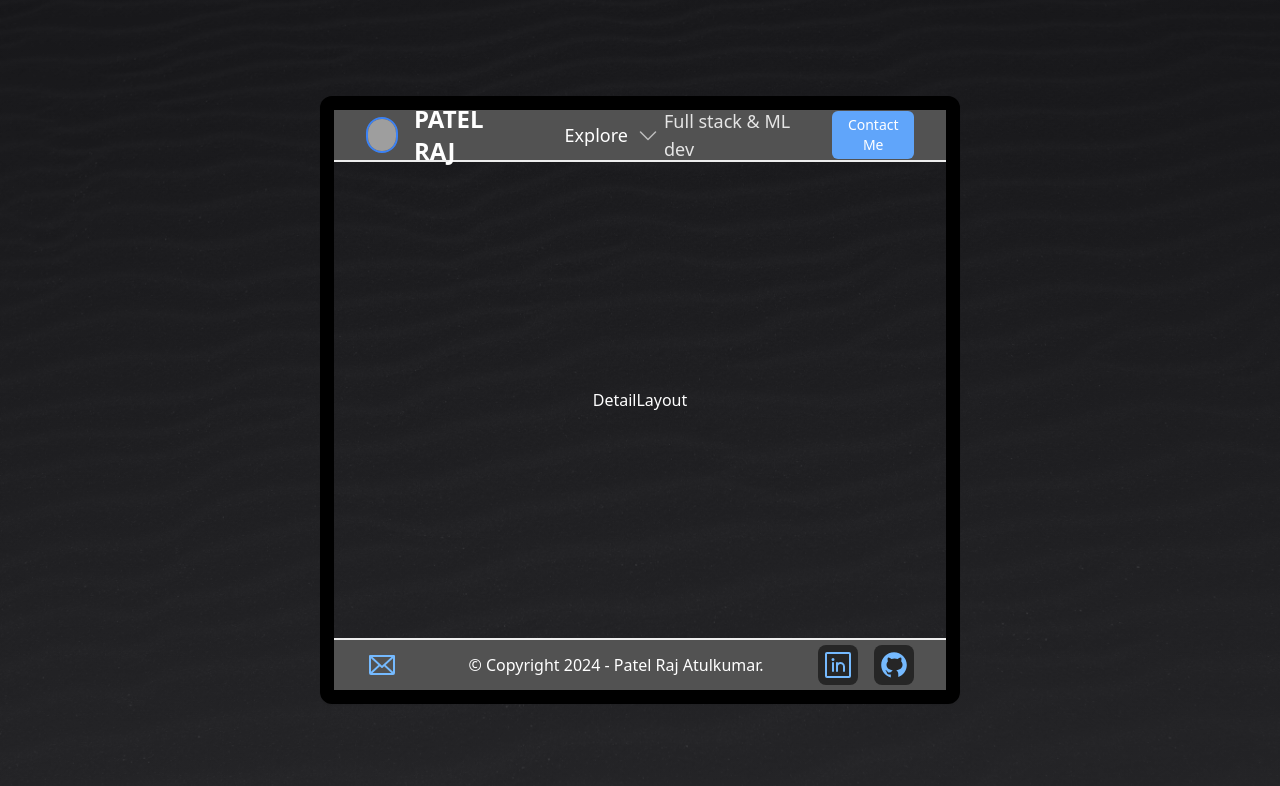
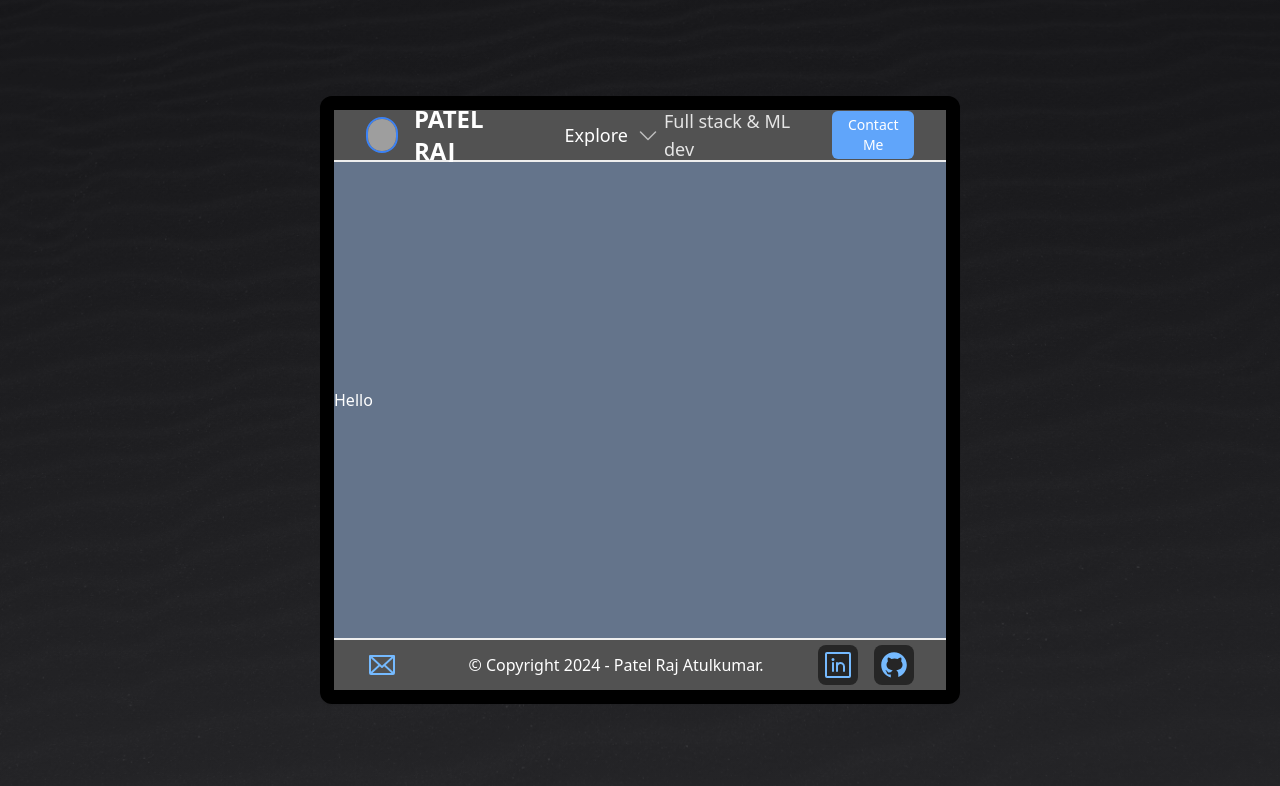
Before and after one commit to rajpatel923/Portfolio_final, a React (Vite) app in the folder Client/: page /details in a window 1280 px wide. Shown: the top 786 px of the page. Built offline with nearby package versions, Linux system fonts and the light colour scheme; grey boxes are pictures that could not be loaded.

Commit message:
details section bg color doen

```diff
--- a/Client/src/components/heroSection.tsx
+++ b/Client/src/components/heroSection.tsx
@@ -9,11 +9,10 @@ interface heroSectionProps{
 function HeroSection({heroSectionHeadingOne,heroSectionHeadingTwo,heroSectionHeadingThree}:heroSectionProps) {
   return (
     <>
+        <div className="flex flex-grow items-center">
             <div className=' h-full w-full px-12 py-24'>
                 <div className='flex flex-col items-center lg:flex-row justify-between place-items-start  h-full '> {/* This will have flex-2 that will have text on left and options on the right */}
-
                     <div className='basis-1/3 flex flex-col items-center text-center lg:items-start h-full lg:text-start lg:basis-2/3'> {/* Col on the left */}
-
                         <div>
                             <p className='text-xl lg:text-xl text-[#c7e3ff]'>{heroSectionHeadingOne ?heroSectionHeadingOne: "Welcome my name is...|"}</p>
                         </div>
@@ -74,6 +73,7 @@ function HeroSection({heroSectionHeadingOne,heroSectionHeadingTwo,heroSectionHea
                 </div>
 
             </div>
+        </div>
     </>
   )
 }
--- a/Client/src/layouts/DetailLayout.tsx
+++ b/Client/src/layouts/DetailLayout.tsx
@@ -1,7 +1,9 @@
 
 const DetailLayout = () => {
   return (
-    <div className=" w-full h-full flex items-center justify-center p-0 m-0">DetailLayout</div>
+    <div className="p-0 m-0 flex flex-grow justify-between items-center bg-slate-500">
+      <div>Hello</div>
+    </div>
   )
 }
 
--- a/Client/src/layouts/RootLayout.tsx
+++ b/Client/src/layouts/RootLayout.tsx
@@ -21,7 +21,7 @@ const RootLayout = ({heroSectionHeadingOne, heroSectionHeadingTwo, heroSectionHe
             <NavBar/>
             <div className=' border w-full border-t-[0.01px] border-[#eeeeee]'></div>
           </header>
-          <main className=' flex flex-grow  items-center '>
+          <main className=' flex flex-grow'>
             <Outlet/>
           </main>
           <footer className=' fixed bottom-0 w-full lg:static'>
```
Lines whose indentation alone changed are shown as unchanged.
